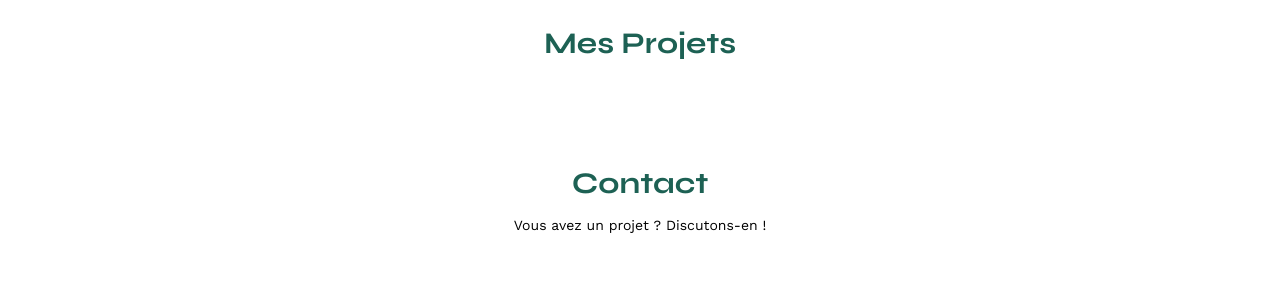
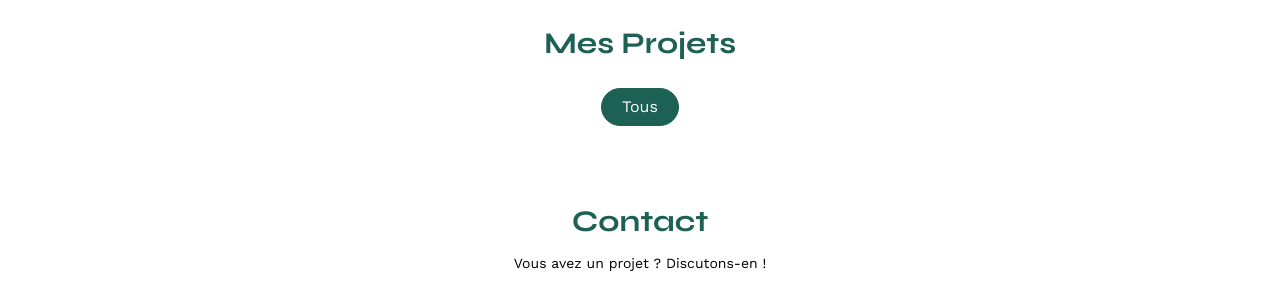
Before and after one commit to Loic-87/Mon-projet-Sophie-Bluel, a plain HTML site: page FrontEnd/index.html in a window 1280 px wide. Shown: the part 506-793 px from the top of the page. Drawn offline with nearby package versions, Linux system fonts and the light colour scheme; no server answers.

Commit message:
mise à jour des chemins des fichiers JavaScript dans index.html et login.html

```diff
--- a/FrontEnd/index.html
+++ b/FrontEnd/index.html
@@ -12,7 +12,7 @@
 	<meta name="description" content="Portfolio de Sophie Bluel, architecte d'intérieur">
 	<link rel="stylesheet" href="./assets/style.css">
 	<link rel="stylesheet" href="https://cdnjs.cloudflare.com/ajax/libs/font-awesome/6.4.0/css/all.min.css">
-	<script src="./assets/main.js" type="module"></script>
+	<script src="./assets/JS/main.js" type="module"></script>
 </head>
 
 <body>
```
Also changed, not shown: FrontEnd/login.html (+1 -1 lines).
